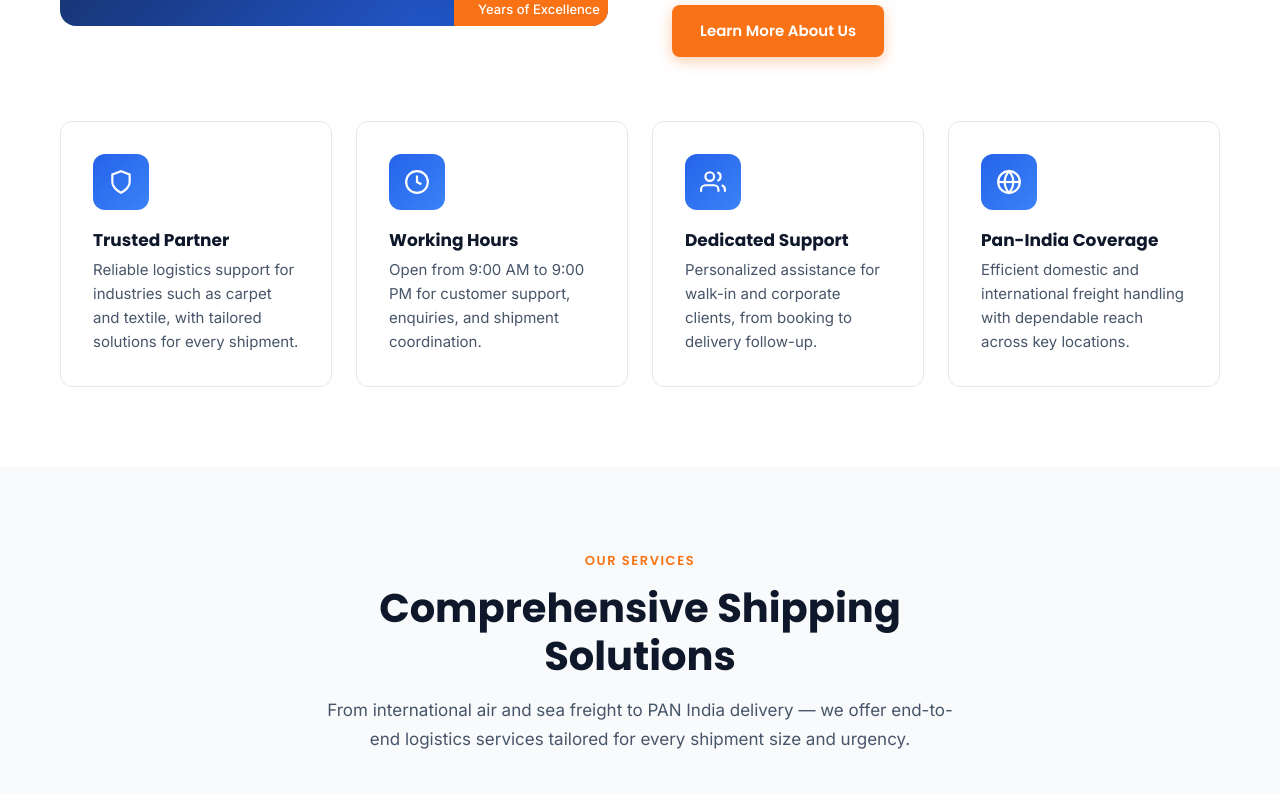
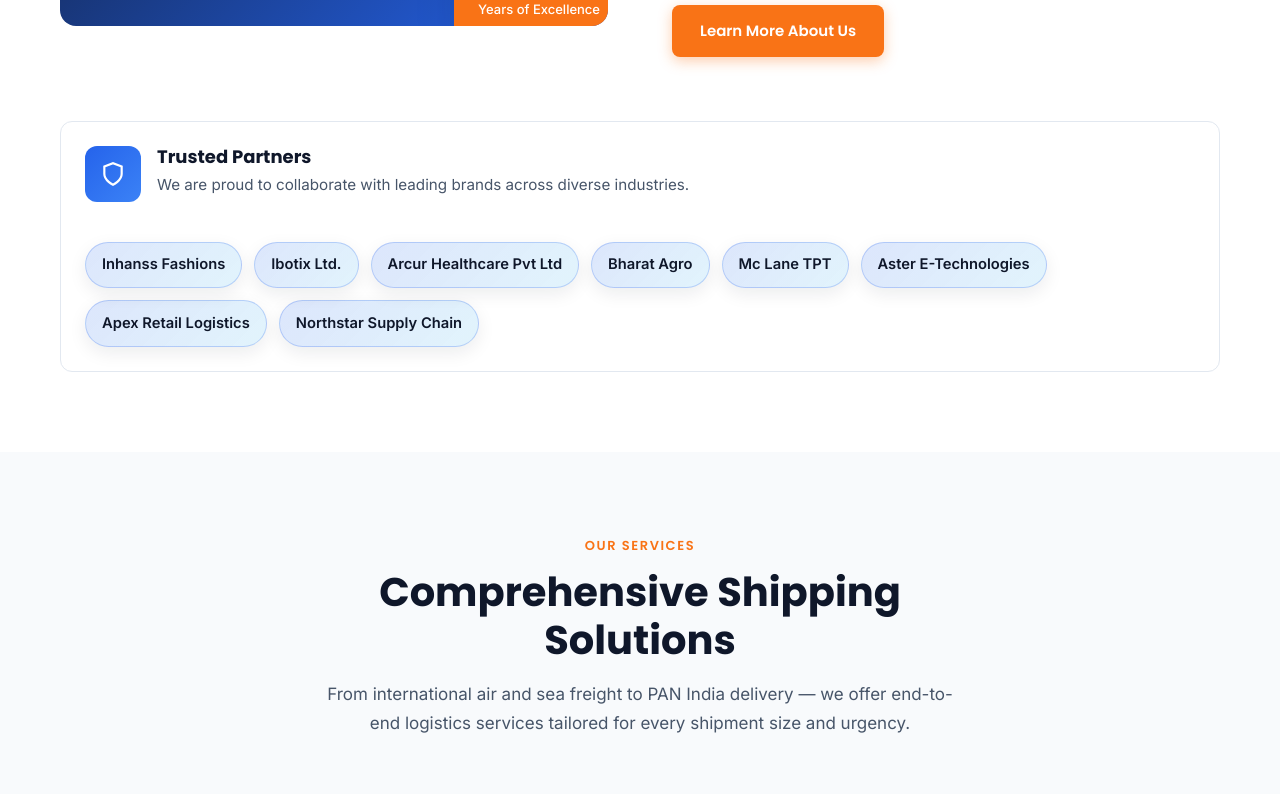
Before and after one commit to darkwolfjazz/LogisticsProject, an Angular app: page / in a window 1280 px wide. Shown: the part 1420-2214 px from the top of the page. Built offline with nearby package versions, Linux system fonts and the light colour scheme.

Commit message:
Client changes Commit-4

```diff
--- a/src/app/sections/about/about.component.css
+++ b/src/app/sections/about/about.component.css
@@ -73,16 +73,65 @@
   margin-top: 1rem;
 }
 
-.highlight-card h3 {
-  font-size: 1.0625rem;
-  margin-bottom: 0.5rem;
+.partner-card {
+  padding: 1.5rem;
+}
+
+.partner-header {
+  display: flex;
+  align-items: flex-start;
+  gap: 1rem;
+  margin-bottom: 1.25rem;
+}
+
+.partner-header h3 {
+  font-size: 1.125rem;
+  margin-bottom: 0.35rem;
   color: var(--text-primary);
 }
 
-.highlight-card p {
-  font-size: 0.9375rem;
+.partner-header p {
+  font-size: 0.95rem;
   color: var(--text-secondary);
   line-height: 1.6;
+  margin: 0;
+}
+
+.partner-tags {
+  display: flex;
+  flex-wrap: wrap;
+  gap: 0.75rem;
+}
+
+.partner-tag {
+  display: inline-flex;
+  align-items: center;
+  padding: 0.65rem 1rem;
+  border-radius: 999px;
+  background: linear-gradient(135deg, rgba(37, 99, 235, 0.16), rgba(14, 165, 233, 0.12));
+  color: var(--text-primary);
+  font-size: 0.92rem;
+  font-weight: 700;
+  border: 1px solid rgba(37, 99, 235, 0.24);
+  box-shadow: 0 6px 18px rgba(15, 23, 42, 0.08);
+  transition: transform 0.2s ease, box-shadow 0.2s ease, background 0.2s ease;
+}
+
+.partner-tag:hover {
+  transform: translateY(-2px);
+  box-shadow: 0 10px 24px rgba(15, 23, 42, 0.14);
+  background: linear-gradient(135deg, rgba(37, 99, 235, 0.24), rgba(14, 165, 233, 0.18));
+}
+
+:root[data-theme='dark'] .partner-tag {
+  background: linear-gradient(135deg, rgba(96, 165, 250, 0.22), rgba(34, 211, 238, 0.16));
+  border-color: rgba(147, 197, 253, 0.35);
+  box-shadow: 0 6px 18px rgba(2, 8, 23, 0.28);
+  color: #f8fafc;
+}
+
+:root[data-theme='dark'] .partner-tag:hover {
+  background: linear-gradient(135deg, rgba(125, 211, 252, 0.3), rgba(34, 211, 238, 0.22));
 }
 
 @media (max-width: 768px) {
--- a/src/app/sections/about/about.component.html
+++ b/src/app/sections/about/about.component.html
@@ -34,29 +34,25 @@
       </div>
     </div>
 
-    <div class="highlights-grid grid-4" appScrollReveal>
-      @for (item of highlights; track item.title; let i = $index) {
-        <div class="highlight-card card" [class]="'reveal-delay-' + (i + 1)">
+    <div class="highlights-grid" appScrollReveal>
+      <div class="highlight-card card partner-card">
+        <div class="partner-header">
           <div class="icon-box">
-            @switch (item.icon) {
-              @case ('globe') {
-                <svg viewBox="0 0 24 24" fill="none" stroke="currentColor" stroke-width="2"><circle cx="12" cy="12" r="10"/><line x1="2" y1="12" x2="22" y2="12"/><path d="M12 2a15.3 15.3 0 0 1 4 10 15.3 15.3 0 0 1-4 10 15.3 15.3 0 0 1-4-10 15.3 15.3 0 0 1 4-10z"/></svg>
-              }
-              @case ('shield') {
-                <svg viewBox="0 0 24 24" fill="none" stroke="currentColor" stroke-width="2"><path d="M12 22s8-4 8-10V5l-8-3-8 3v7c0 6 8 10 8 10z"/></svg>
-              }
-              @case ('clock') {
-                <svg viewBox="0 0 24 24" fill="none" stroke="currentColor" stroke-width="2"><circle cx="12" cy="12" r="10"/><polyline points="12 6 12 12 16 14"/></svg>
-              }
-              @case ('users') {
-                <svg viewBox="0 0 24 24" fill="none" stroke="currentColor" stroke-width="2"><path d="M17 21v-2a4 4 0 0 0-4-4H5a4 4 0 0 0-4 4v2"/><circle cx="9" cy="7" r="4"/><path d="M23 21v-2a4 4 0 0 0-3-3.87"/><path d="M16 3.13a4 4 0 0 1 0 7.75"/></svg>
-              }
-            }
+            <svg viewBox="0 0 24 24" fill="none" stroke="currentColor" stroke-width="2">
+              <path d="M12 22s8-4 8-10V5l-8-3-8 3v7c0 6 8 10 8 10z"/>
+            </svg>
           </div>
-          <h3>{{ item.title }}</h3>
-          <p>{{ item.desc }}</p>
+          <div>
+            <h3>Trusted Partners</h3>
+            <p>We are proud to collaborate with leading brands across diverse industries.</p>
+          </div>
         </div>
-      }
+        <div class="partner-tags">
+          @for (partner of partners; track partner) {
+            <span class="partner-tag">{{ partner }}</span>
+          }
+        </div>
+      </div>
     </div>
   </div>
 </section>
--- a/src/app/sections/about/about.component.ts
+++ b/src/app/sections/about/about.component.ts
@@ -10,10 +10,14 @@
   styleUrl: './about.component.css',
 })
 export class AboutComponent {
-  readonly highlights = [
-    { icon: 'shield', title: 'Trusted Partner', desc: 'Reliable logistics support for industries such as carpet and textile, with tailored solutions for every shipment.' },
-    { icon: 'clock', title: 'Working Hours', desc: 'Open from 9:00 AM to 9:00 PM for customer support, enquiries, and shipment coordination.' },
-    { icon: 'users', title: 'Dedicated Support', desc: 'Personalized assistance for walk-in and corporate clients, from booking to delivery follow-up.' },
-    { icon: 'globe', title: 'Pan-India Coverage', desc: 'Efficient domestic and international freight handling with dependable reach across key locations.' },
+  readonly partners = [
+    'Inhanss Fashions',
+    'Ibotix Ltd.',
+    'Arcur Healthcare Pvt Ltd',
+    'Bharat Agro',
+    'Mc Lane TPT',
+    'Aster E-Technologies',
+    'Apex Retail Logistics',
+    'Northstar Supply Chain',
   ];
 }
--- a/src/app/sections/contact/contact.component.html
+++ b/src/app/sections/contact/contact.component.html
@@ -108,10 +108,10 @@
 
               <div class="form-row">
                 <div class="form-group" [class.invalid]="isInvalid('phone')">
-                  <label for="phone">Phone *</label>
+                  <label for="phone">Phone (optional)</label>
                   <input id="phone" type="tel" formControlName="phone" placeholder="+91 98765 43210" />
                   @if (isInvalid('phone')) {
-                    <span class="error">Valid phone number is required</span>
+                    <span class="error">Please enter a valid phone number if you want to provide it</span>
                   }
                 </div>
                 <div class="form-group">
--- a/src/app/sections/contact/contact.component.ts
+++ b/src/app/sections/contact/contact.component.ts
@@ -21,7 +21,7 @@
   readonly quoteForm = this.fb.group({
     name: ['', [Validators.required, Validators.minLength(2)]],
     email: ['', [Validators.required, Validators.email]],
-    phone: ['', [Validators.required, Validators.pattern(/^[+]?[\d\s-]{10,15}$/)]],
+    phone: ['', [Validators.pattern(/^[+]?([\d\s-]{10,15})$/)]],
     company: [''],
     serviceType: ['', Validators.required],
     shipmentType: ['', Validators.required],
```
Also changed, not shown: src/index.html (+1 -1 lines).
